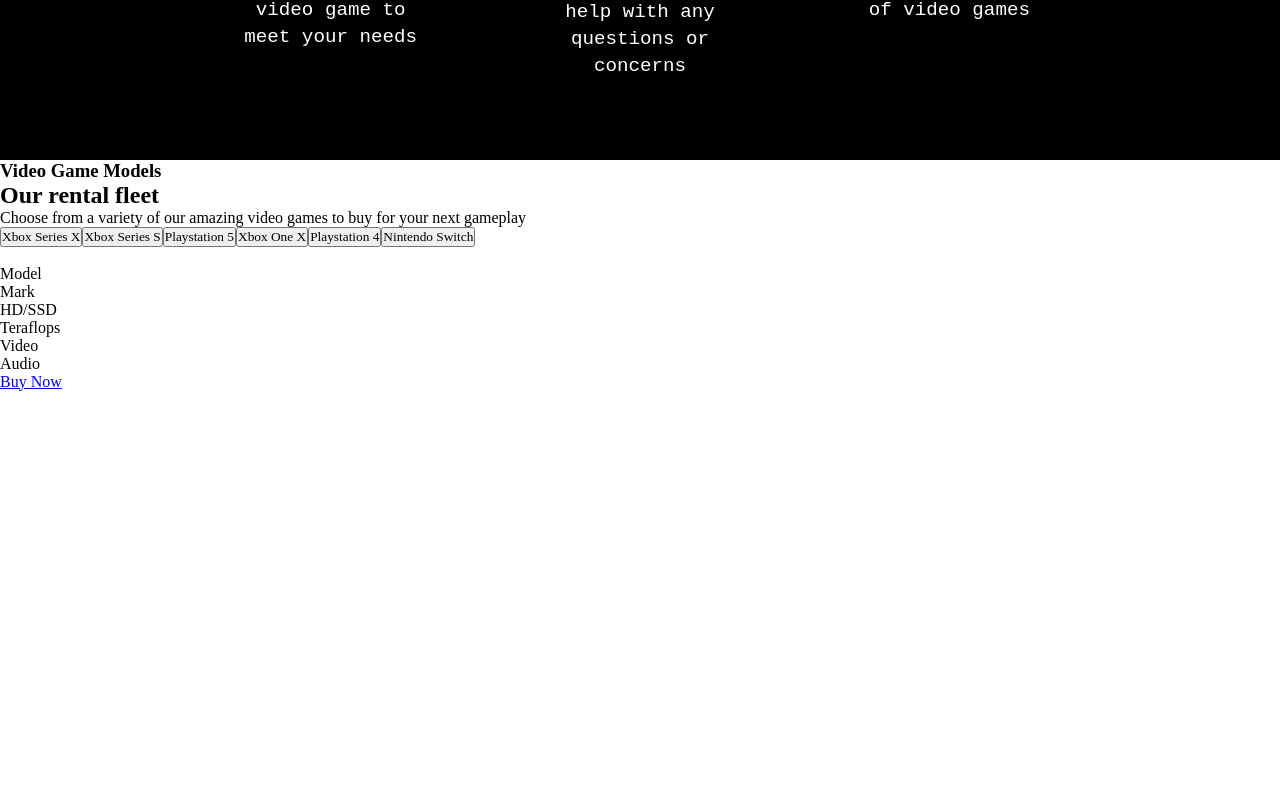
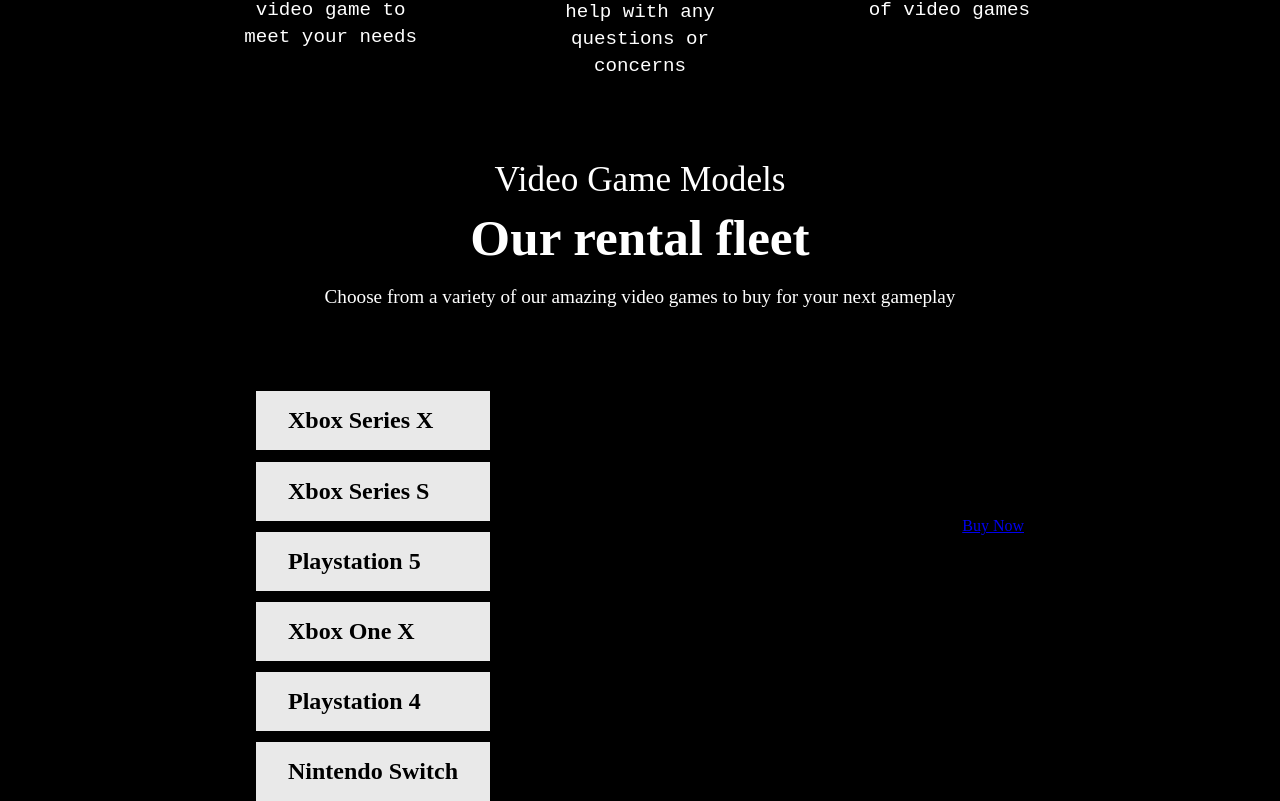
Before and after one commit to Arthur-Cyberpunk/iron_games, a React (Create React App) app: page / in a window 1280 px wide. Shown: the part 1617-2418 px from the top of the page. Before the commit the page ends 2008 px from the top, so only its background shows below. Built offline with nearby package versions, Linux system fonts and the light colour scheme.

Commit message:
first commit

```diff
--- a/src/components/GameModels/index.js
+++ b/src/components/GameModels/index.js
@@ -3,10 +3,9 @@
 
 const GameModels = () => {
   return (
-    <section>
-      <div>
-        <div>
-          <div>
+    <section className="containerSection">
+      <div className="boxModels">
+        <div className="boxTitle">
           <h3>Video Game Models</h3>
           <h2>Our rental fleet</h2>
           <p>
@@ -14,8 +13,8 @@
             next gameplay
           </p>
         </div>
-          <div>
-            <div>
+        <div className="boxGameContent">
+          <div className="pickGameModel">
             <button>Xbox Series X</button>
             <button>Xbox Series S</button>
             <button>Playstation 5</button>
@@ -62,7 +61,6 @@
           </div>
         </div>
       </div>
-      </div>
     </section>
   );
 };
--- a/src/components/GameModels/styles.scss
+++ b/src/components/GameModels/styles.scss
@@ -0,0 +1,67 @@
+.containerSection {
+    width: 100%;
+    padding: 0 20%;
+  background-color: #000;
+
+  .boxModels {
+    display: flex;
+    flex-direction: column;
+
+    .boxTitle {
+      margin: 0 auto;
+      text-align: center;
+      color: #fff;
+      max-width: 50rem;
+      margin-bottom: 5rem;
+
+      h3 {
+        font-size: 2.2rem;
+        font-weight: 500;
+      }
+
+      h2 {
+        font-size: 3.2rem;
+        margin: 0.5rem 0 1rem 0;
+      }
+
+      p {
+        font-size: 1.2rem;
+        color: #fff;
+        line-height: 1.5;
+      }
+    }
+
+    .boxGameContent {
+        display: flex;
+        justify-content: space-between;
+        gap: 1rem;
+
+        @media (max-width: 1050px) {
+            flex-direction: column;
+            gap: 5rem;
+          }
+
+        .pickGameModel {
+            display: flex;
+            flex-direction: column;
+            gap: 0.7rem;
+
+            button {
+                font-size: 1.5rem;
+                font-weight: 600;
+                border: none;
+                cursor: pointer;
+                padding: 1rem 2rem;
+                background-color: #e9e9e9;
+                transition: all 0.2s;
+                text-align: left;
+
+                &:hover {
+                  background-color: #6879c2;
+                  color: white;
+                }
+              }
+        }
+    }
+  }
+}
```
Also changed, not shown: src/components/CardBox/index.js (added), src/components/CardBox/styles.scss (added). Lines whose indentation alone changed are shown as unchanged.
